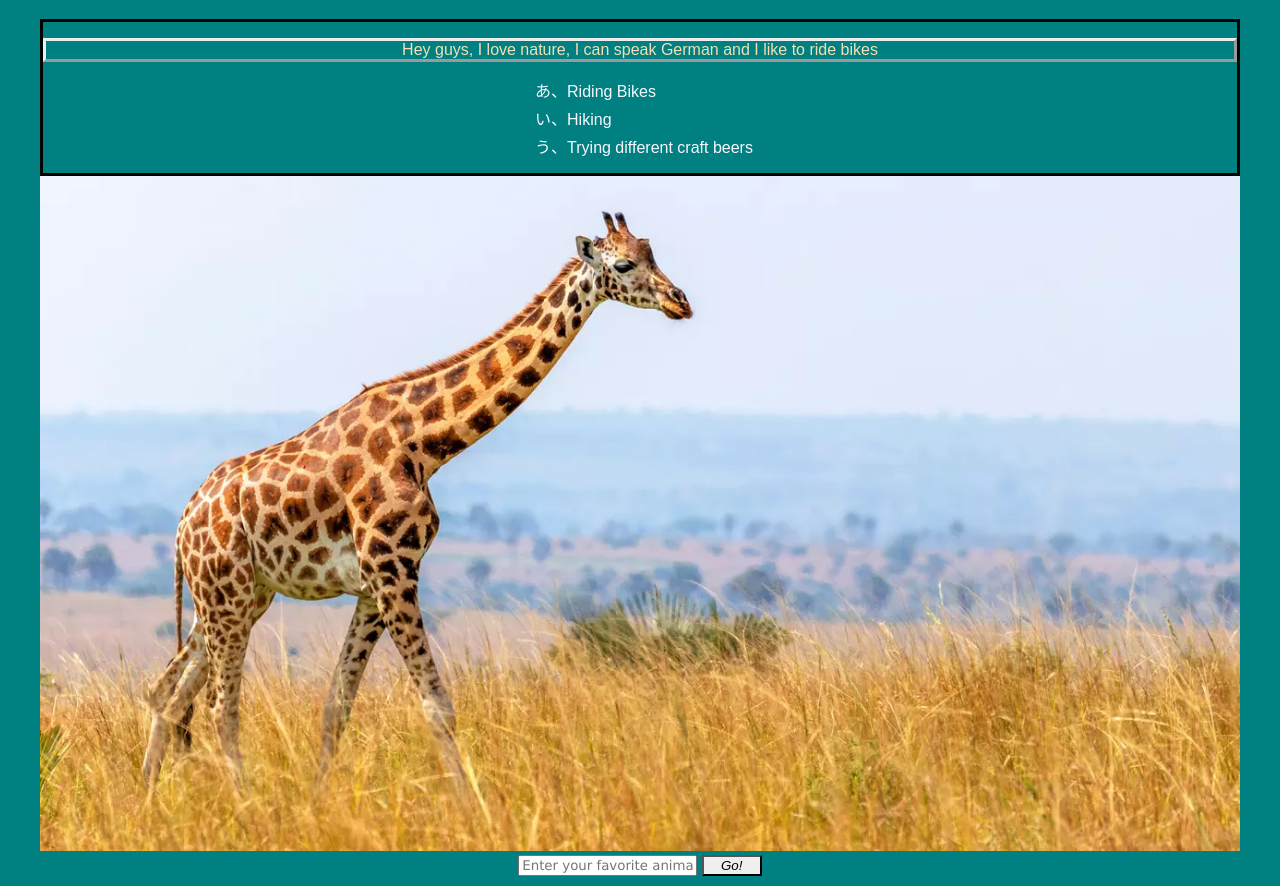
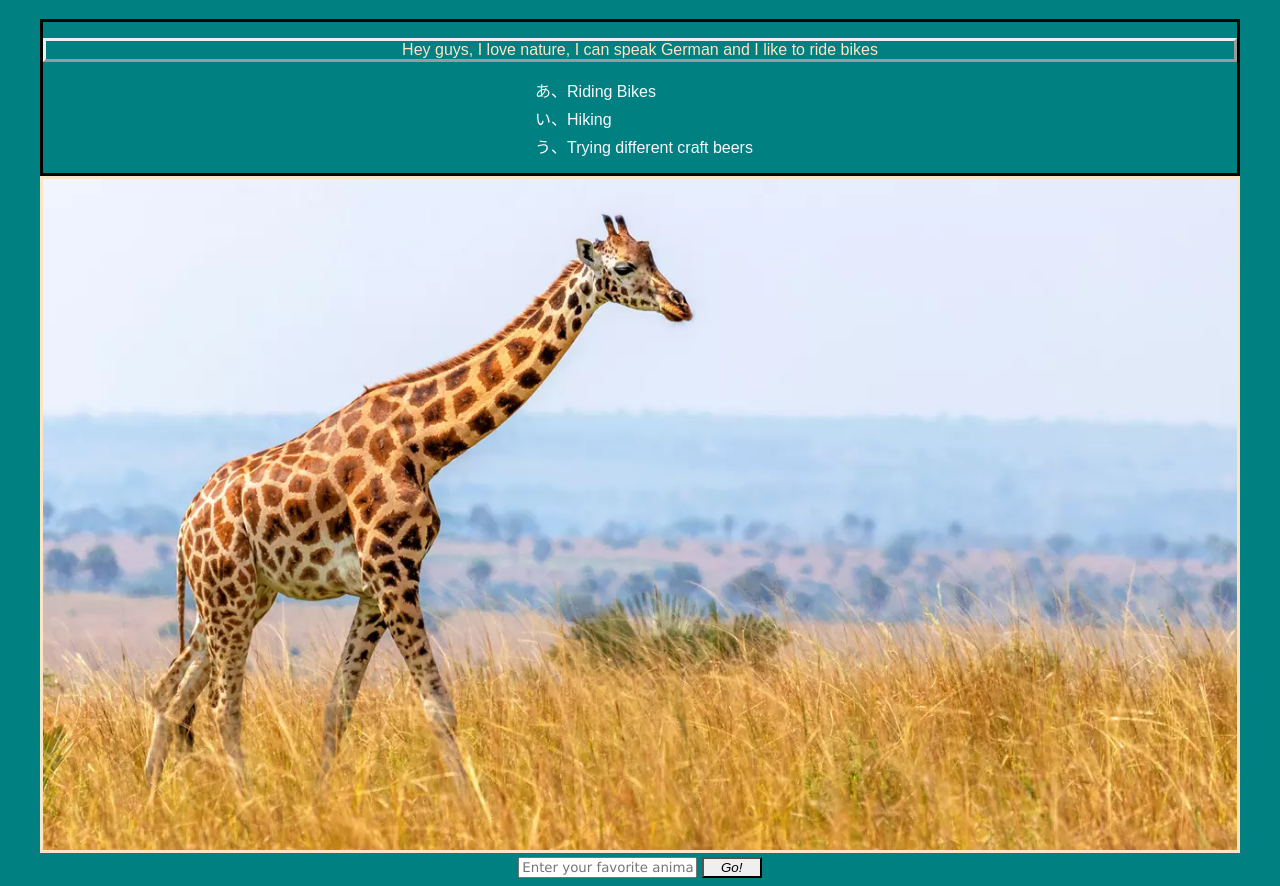
Before and after one commit to Jewlun/myPersonalWebsite, a plain HTML site: page index.html in a window 1280 px wide. Shown: the part 61-947 px from the top of the page. Drawn offline with Linux system fonts and the light colour scheme.

Commit message:
modified some minor css elements

```diff
--- a/styles.css
+++ b/styles.css
@@ -17,7 +17,7 @@ h1 {
 
 p {
     border: outset;
-    color: wheat;
+    color: bisque;
 }
 
 button {
@@ -51,4 +51,5 @@ div {
 img {
     max-width: 4000px;
     width: 100%;
+    border: 3px solid bisque;
 }
```
